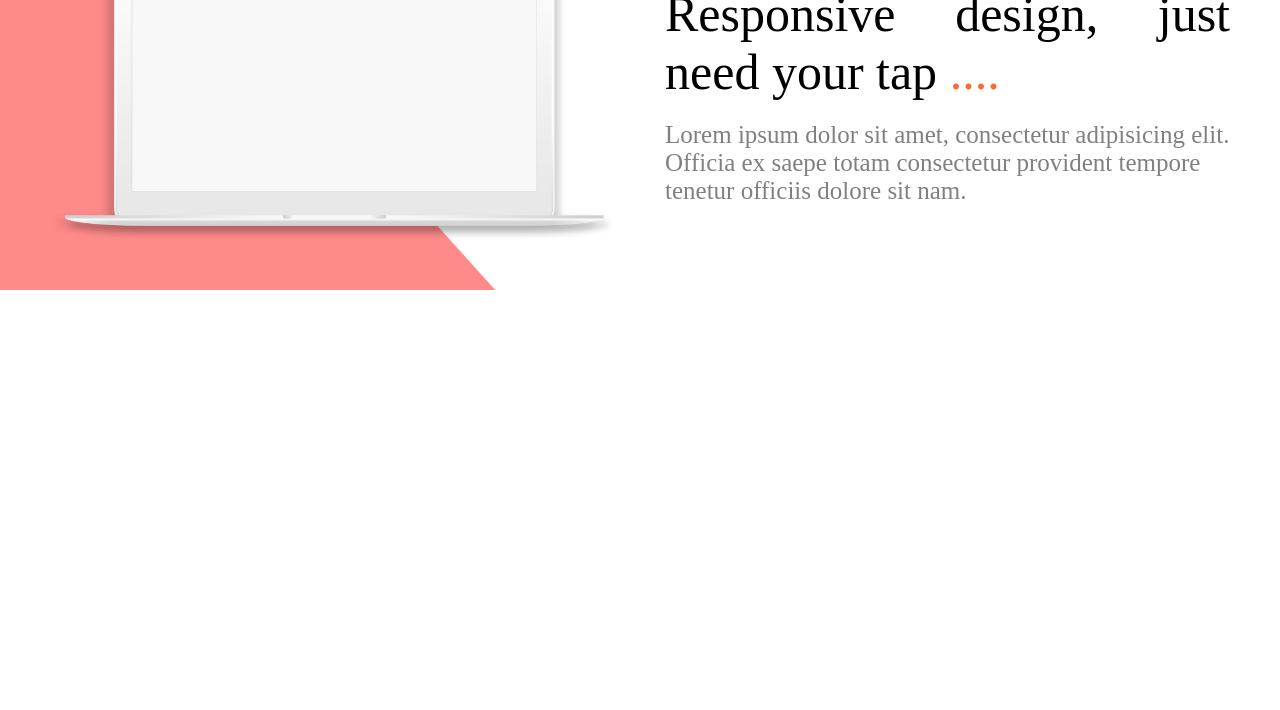
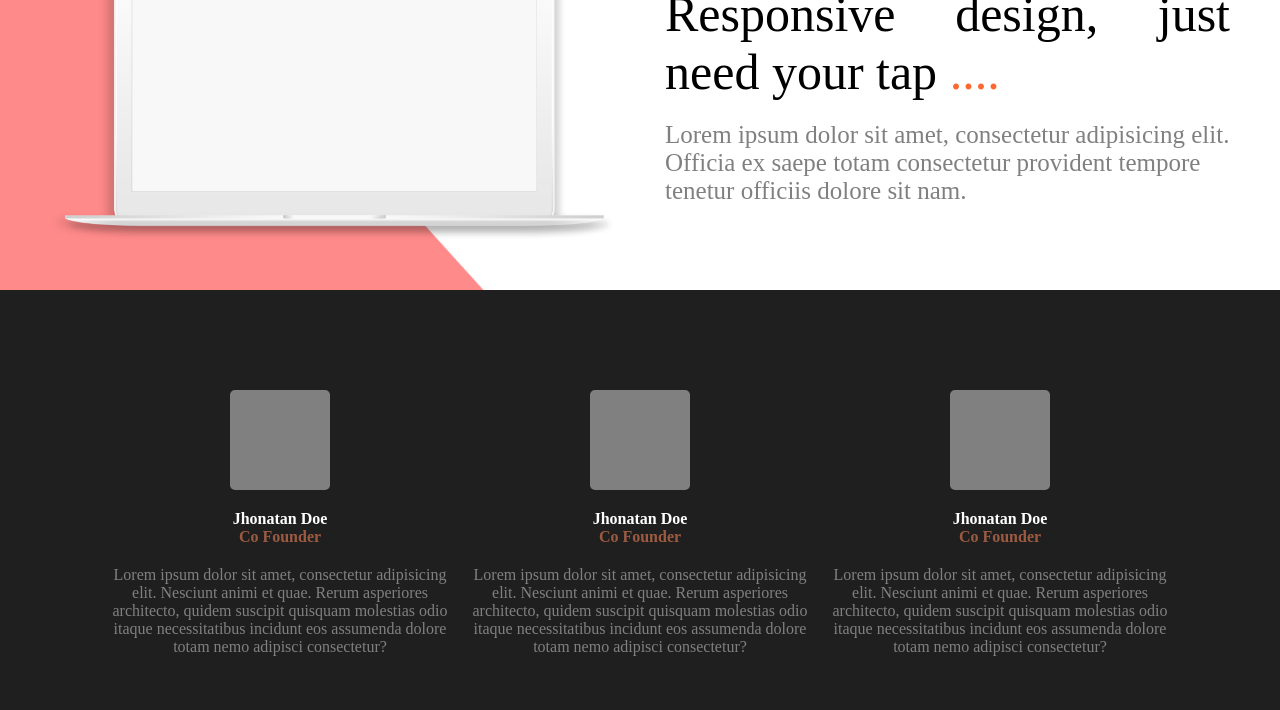
Before and after one commit to PelekhAndrii/webSiteWithGitHub, a plain HTML site: page index.html in a window 1280 px wide. Shown: the part 1799-2509 px from the top of the page. Before the commit the page ends 2089 px from the top, so only its background shows below. Drawn offline with Linux system fonts and the light colour scheme.

Commit message:
client-block

```diff
--- a/index.html
+++ b/index.html
@@ -49,7 +49,6 @@
                 </div>
             </div>
             <div class="right-col">
-                <div class="orangeDecoration"></div>
             </div>
         </div>
         <div class="section-3">
@@ -59,8 +58,57 @@
             <img class="mackbook" src="./Images/macbook.png" alt="">
             <div style="display: flex; gap: 20px; flex-direction: column;">
                 <h4 class="orangeText">NEW DESIGN</h4>
-                    <h2 style="font-size: 50px; text-align: justify; font-weight: lighter;">Responsive design, just need your tap <span class="orangeText">....</span></h2>
-                    <p class="main-text">Lorem ipsum dolor sit amet, consectetur adipisicing elit. Officia ex saepe totam consectetur provident tempore tenetur officiis dolore sit nam.</p>
+                <h2 style="font-size: 50px; text-align: justify; font-weight: lighter;">Responsive design, just need
+                    your tap <span class="orangeText">....</span></h2>
+                <p class="main-text">Lorem ipsum dolor sit amet, consectetur adipisicing elit. Officia ex saepe totam
+                    consectetur provident tempore tenetur officiis dolore sit nam.</p>
+            </div>
+        </div>
+        <div class="clients">
+            <div class="card-container">
+                <div class="card">
+                    <img src="./Images/card-img.png" alt="" class="card-icon">
+                    <span>
+                        <h4 class="title">Jhonatan Doe</h4>
+                        <p class="status">Co Founder</p>
+                    </span>
+                    <p class="card-text">
+                        Lorem ipsum dolor sit amet, consectetur adipisicing elit. Nesciunt animi et quae. Rerum
+                        asperiores architecto, quidem suscipit quisquam molestias odio itaque necessitatibus incidunt
+                        eos assumenda dolore totam nemo adipisci consectetur?
+                    </p>
+                </div>
+                <div class="card">
+                    <img src="./Images/card-img.png" alt="" class="card-icon">
+                    <span>
+                        <h4 class="title">Jhonatan Doe</h4>
+                        <p class="status">Co Founder</p>
+                    </span>
+                    <p class="card-text">
+                        Lorem ipsum dolor sit amet, consectetur adipisicing elit. Nesciunt animi et quae. Rerum
+                        asperiores architecto, quidem suscipit quisquam molestias odio itaque necessitatibus incidunt
+                        eos assumenda dolore totam nemo adipisci consectetur?
+                    </p>
+                </div>
+                <div class="card">
+                    <img src="./Images/card-img.png" alt="" class="card-icon">
+                    <span>
+                        <h4 class="title">Jhonatan Doe</h4>
+                        <p class="status">Co Founder</p>
+                    </span>
+                    <p class="card-text">
+                        Lorem ipsum dolor sit amet, consectetur adipisicing elit. Nesciunt animi et quae. Rerum
+                        asperiores architecto, quidem suscipit quisquam molestias odio itaque necessitatibus incidunt
+                        eos assumenda dolore totam nemo adipisci consectetur?
+                    </p>
+                </div>
+            </div>
+            <div class="client-icons-container">
+                <img src="./Images/partner-logo-1.png" alt="" class="client-icon">
+                <img src="./Images/partner-logo-4.png" alt="" class="client-icon">
+                <img src="./Images/partner-logo-5.png" alt="" class="client-icon">
+                <img src="./Images/partner-logo-7.png" alt="" class="client-icon">
+                <img src="./Images/partner-logo-8.png" alt="" class="client-icon">
             </div>
         </div>
     </div>
--- a/style.css
+++ b/style.css
@@ -68,19 +68,10 @@ h1 {
 }
 
 .right-col {
-    background-color: gainsboro;
-    position: relative;
-    overflow: hidden;
+    background-image: url(./Images/decoration.jpg);
+    background-size: cover;
 }
 
-.orangeDecoration {
-    background-color:  rgb(255, 102, 0);
-    transform: skewY(-40deg);
-    width: 100%;
-    height: 600px;
-    position: absolute;
-    bottom: -345px;
-}
 
 .description {
     padding: 50px;
@@ -89,9 +80,56 @@ h1 {
     gap: 50px;
     align-items: center;
     background-image: url("./Images/description bg.jpg");
-    background-repeat: no-repeat;
+    background-size: cover;
 }
 
 .mackbook {
     width: 100%;
 }
+
+.clients {
+    padding: 100px;
+    background-color: rgb(32, 31, 31);
+    display: flex;
+    flex-direction: column;
+    gap: 60px;
+}
+
+.card-container {
+    display: flex;
+    justify-content: space-between;
+}
+
+.card {
+    display: flex;
+    flex-direction: column;
+    gap: 20px;
+    align-items: center;
+}
+
+.card-text {
+    color: gray;
+    text-align: center;
+}
+
+.title {
+    color: white;
+}
+
+.status {
+    color: rgb(156, 90, 64);
+    font-weight: bold;
+    text-align: center;
+}
+
+.card-icon {
+    width: 100px;
+    border-radius: 5px;
+}
+
+.client-icons-container {
+    display: flex;
+    justify-content: space-between;
+    padding-left: 50px;
+    padding-right: 50px;
+}
```
Also changed, not shown: Images/card-img.png (added).
